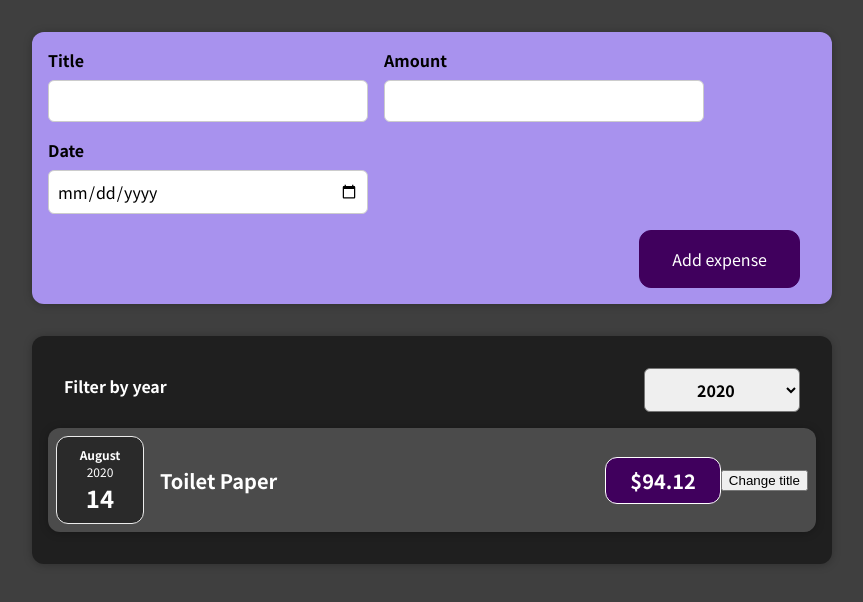
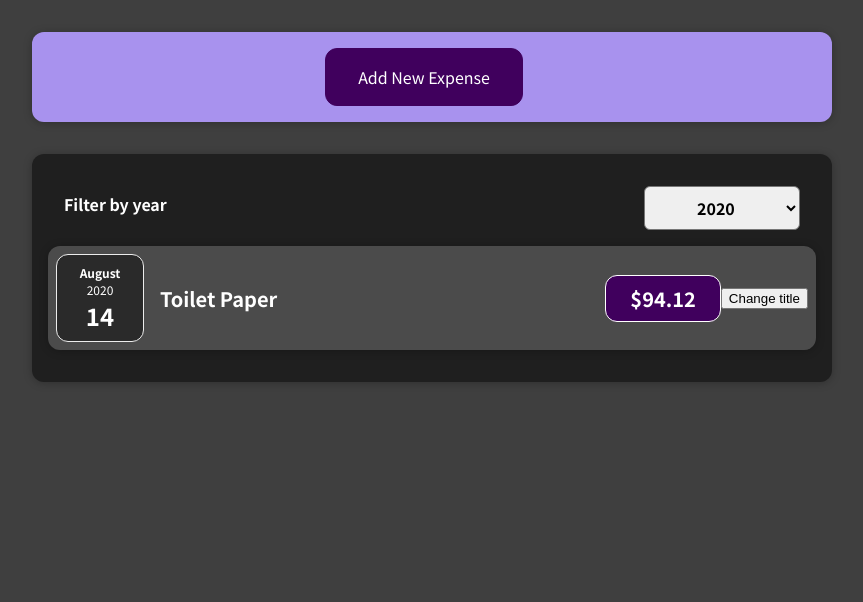
Before and after one commit to GabrielOliveira-1/expenses-app, a React (Create React App) app: page / in a window 1280 px wide. Shown: the top 602 px of the page, without its empty margins (208-1071 px from the left). Built offline with nearby package versions, Linux system fonts and the light colour scheme.

Commit message:
Update hide form functionality
- Logic was transfered to NewExpenses and ExpenseForm components for better implementation and use of props

```diff
--- a/src/App.js
+++ b/src/App.js
@@ -3,9 +3,6 @@
 import ExpenseItem from "./Components/Expenses/ExpenseItem";
 import Expenses from "./Components/Expenses/Expenses";
 import NewExpense from "./Components/NewExpense/NewExpense";
-
-//tirar array do component e depois usar usestate dentro do componet
-//dentro do components tbm adicionar um addExpenseHandler com paraketro e entao setexpenses, dentro deste ultimo usar forma de funcao pra conseguir atualizar de acordo com o ultimo state
 
 const DUMMY_EXPENSES = [
   {
--- a/src/Components/NewExpense/ExpenseForm.js
+++ b/src/Components/NewExpense/ExpenseForm.js
@@ -94,6 +94,9 @@
         </div>
       </div>
       <div className="new-expense__actions">
+        <button type="button" onClick={props.onCancel}>
+          Cancel
+        </button>
         <button type="submit">Add expense</button>
       </div>
     </form>
--- a/src/Components/NewExpense/NewExpense.js
+++ b/src/Components/NewExpense/NewExpense.js
@@ -1,20 +1,39 @@
-import React from "react";
+import React, { useState } from "react";
 import "./NewExpense.css";
 
 import ExpenseForm from "./ExpenseForm";
 
 const NewExpense = (props) => {
+  const [isEditing, setIsEditing] = useState(false);
+
   const saveExpenseDataHandler = (enteredExpenseData) => {
     const expenseData = {
       ...enteredExpenseData,
       id: Math.random().toString(),
     };
     props.onAddExpense(expenseData);
+    setIsEditing(false);
+  };
+
+  const startEditingHandler = () => {
+    setIsEditing(true);
+  };
+
+  const stopEditingHandler = () => {
+    setIsEditing(false);
   };
 
   return (
     <div className="new-expense">
-      <ExpenseForm onSaveExpenseData={saveExpenseDataHandler} />
+      {!isEditing && (
+        <button onClick={startEditingHandler}>Add New Expense</button>
+      )}
+      {isEditing && (
+        <ExpenseForm
+          onSaveExpenseData={saveExpenseDataHandler}
+          onCancel={stopEditingHandler}
+        />
+      )}
     </div>
   );
 };
```
